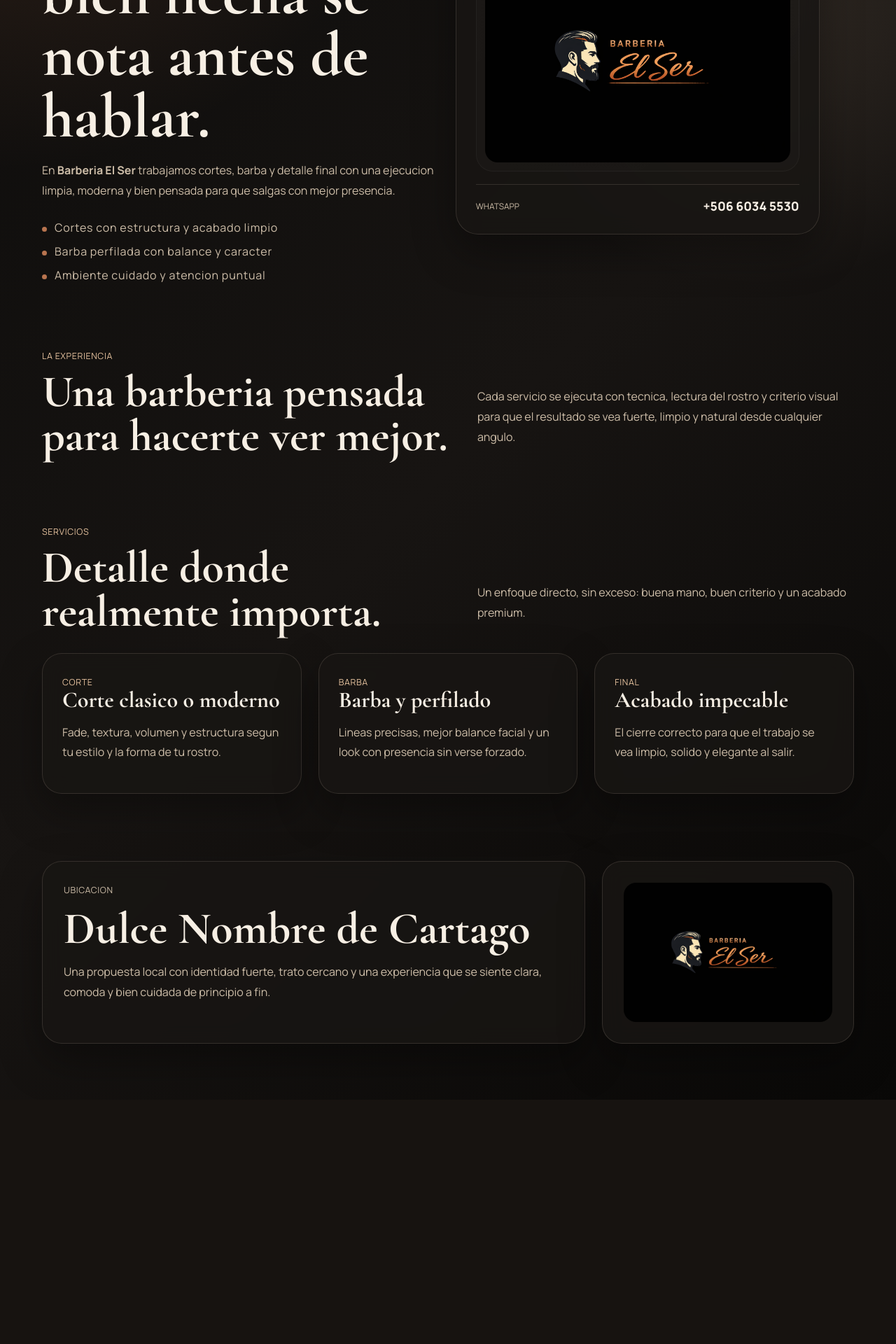
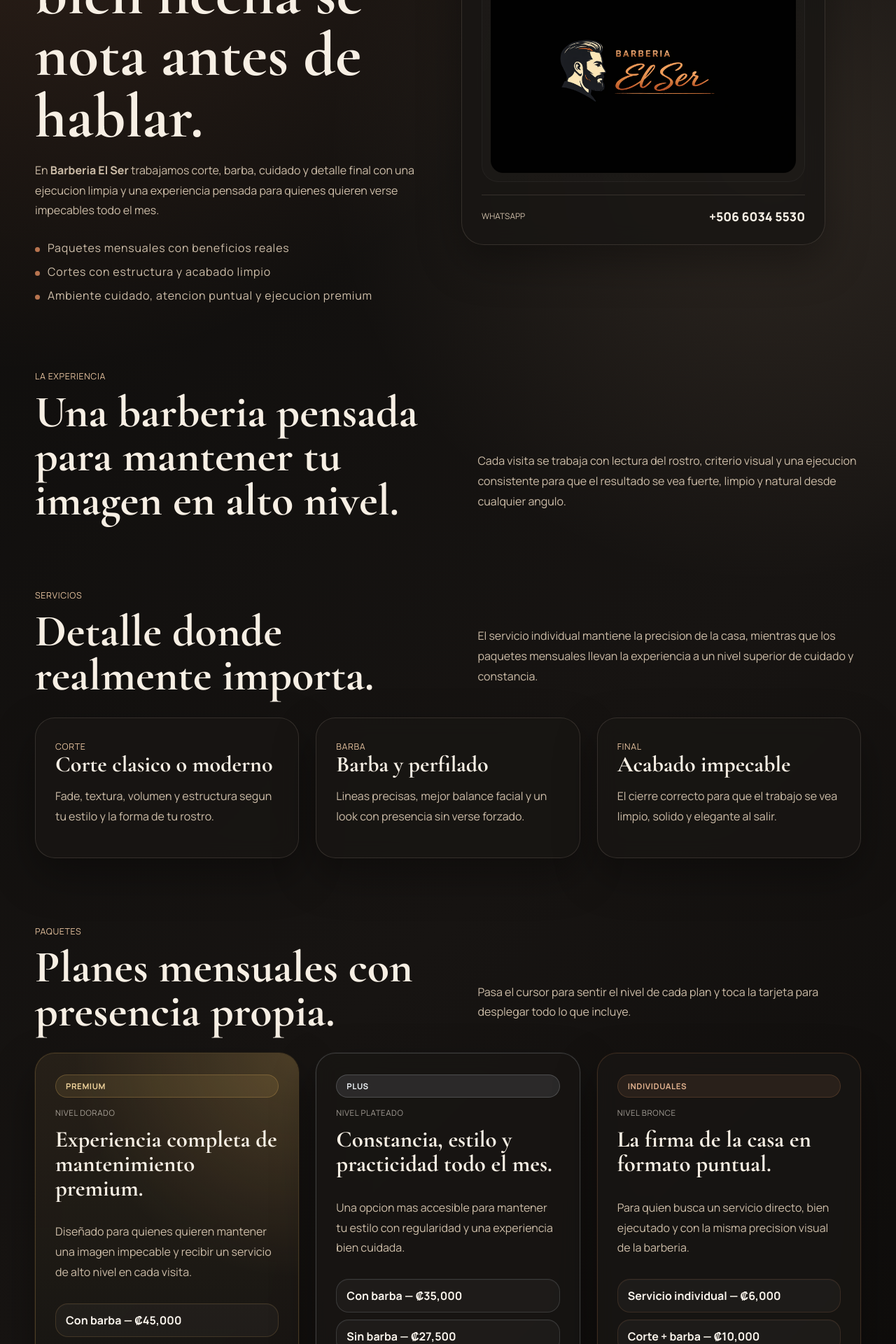
Before and after one commit to alanuza16-dev/gentleman-barber-house, a PHP site: page / in a window 1280 px wide. Shown: the part 360-2280 px from the top of the page at 70% size. Before the commit the page ends 1931 px from the top, so only its background shows below. Run offline with PHP 8.4, Linux system fonts and the light colour scheme.

Commit message:
Add premium package section and clean nav UX

```diff
--- a/assets/css/cloudflare-site.css
+++ b/assets/css/cloudflare-site.css
@@ -7,6 +7,12 @@
   --accent: #b8744f;
   --accent-soft: #e3c09d;
   --shadow: 0 24px 60px rgba(0, 0, 0, 0.34);
+  --gold: #d6a85a;
+  --gold-soft: #f0d39c;
+  --silver: #bcc1ca;
+  --silver-soft: #eef2f6;
+  --bronze: #b47852;
+  --bronze-soft: #dfb08d;
 }
 
 * {
@@ -28,9 +34,13 @@ body {
     linear-gradient(135deg, #0d0c0b 0%, #171412 52%, #090807 100%);
 }
 
-a {
+a,
+button {
   color: inherit;
-  text-decoration: none;
+}
+
+button {
+  font: inherit;
 }
 
 img {
@@ -39,16 +49,17 @@ img {
 }
 
 .site-shell {
-  width: min(1160px, calc(100% - 32px));
+  width: min(1180px, calc(100% - 32px));
   margin: 0 auto;
-  padding: 22px 0 80px;
+  padding: 22px 0 96px;
 }
 
 .topbar,
 .hero-grid,
 .section-grid,
 .service-grid,
-.feature-grid {
+.feature-grid,
+.package-grid {
   display: grid;
   gap: 24px;
 }
@@ -71,6 +82,15 @@ img {
   gap: 14px;
 }
 
+.brand-button,
+.nav-links button,
+.package-toggle {
+  border: 0;
+  background: transparent;
+  padding: 0;
+  cursor: pointer;
+}
+
 .brand img {
   width: 112px;
   height: auto;
@@ -132,7 +153,9 @@ img {
 .service-tag,
 .button,
 .hero-points,
-.brand-copy small {
+.brand-copy small,
+.package-metal,
+.package-tier {
   letter-spacing: 0.05em;
 }
 
@@ -168,7 +191,9 @@ h3 {
 .lead,
 .section-text,
 .service-card p,
-.feature-panel p {
+.feature-panel p,
+.package-summary,
+.package-list li {
   color: var(--muted);
   line-height: 1.8;
 }
@@ -225,7 +254,8 @@ h3 {
 
 .hero-panel,
 .service-card,
-.feature-panel {
+.feature-panel,
+.package-card {
   background: var(--panel);
   border: 1px solid var(--line);
   box-shadow: var(--shadow);
@@ -284,12 +315,14 @@ h3 {
   margin-bottom: 28px;
 }
 
-.service-grid {
+.service-grid,
+.package-grid {
   grid-template-columns: repeat(3, minmax(0, 1fr));
 }
 
 .service-card,
-.feature-panel {
+.feature-panel,
+.package-card {
   border-radius: 28px;
 }
 
@@ -300,6 +333,199 @@ h3 {
 
 .service-card h3 {
   margin-bottom: 12px;
+}
+
+.packages-section {
+  position: relative;
+}
+
+.package-grid {
+  align-items: start;
+}
+
+.package-card {
+  position: relative;
+  overflow: hidden;
+  transition: transform 220ms ease, border-color 220ms ease, box-shadow 220ms ease;
+}
+
+.package-card::before {
+  content: "";
+  position: absolute;
+  inset: 0;
+  opacity: 0;
+  transition: opacity 220ms ease;
+  pointer-events: none;
+}
+
+.package-card:hover::before,
+.package-card.is-open::before {
+  opacity: 1;
+}
+
+.package-card-gold {
+  border-color: rgba(214, 168, 90, 0.28);
+  box-shadow:
+    0 26px 62px rgba(0, 0, 0, 0.36),
+    0 0 0 1px rgba(214, 168, 90, 0.08);
+}
+
+.package-card-gold::before {
+  background:
+    radial-gradient(circle at top right, rgba(214, 168, 90, 0.22), transparent 34%),
+    linear-gradient(180deg, rgba(214, 168, 90, 0.08), transparent 54%);
+}
+
+.package-card-silver {
+  border-color: rgba(188, 193, 202, 0.24);
+  box-shadow:
+    0 26px 62px rgba(0, 0, 0, 0.34),
+    0 0 0 1px rgba(188, 193, 202, 0.06);
+}
+
+.package-card-silver::before {
+  background:
+    radial-gradient(circle at top right, rgba(188, 193, 202, 0.2), transparent 34%),
+    linear-gradient(180deg, rgba(188, 193, 202, 0.08), transparent 54%);
+}
+
+.package-card-bronze {
+  border-color: rgba(180, 120, 82, 0.24);
+  box-shadow:
+    0 26px 62px rgba(0, 0, 0, 0.34),
+    0 0 0 1px rgba(180, 120, 82, 0.06);
+}
+
+.package-card-bronze::before {
+  background:
+    radial-gradient(circle at top right, rgba(180, 120, 82, 0.22), transparent 34%),
+    linear-gradient(180deg, rgba(180, 120, 82, 0.08), transparent 54%);
+}
+
+.package-toggle {
+  position: relative;
+  z-index: 1;
+  display: grid;
+  gap: 14px;
+  width: 100%;
+  padding: 30px 28px 24px;
+  text-align: left;
+}
+
+.package-metal {
+  display: inline-flex;
+  align-self: flex-start;
+  padding: 8px 14px;
+  border-radius: 999px;
+  text-transform: uppercase;
+  font-size: 0.72rem;
+  font-weight: 700;
+}
+
+.package-card-gold .package-metal {
+  background: rgba(214, 168, 90, 0.12);
+  color: var(--gold-soft);
+  border: 1px solid rgba(214, 168, 90, 0.28);
+}
+
+.package-card-silver .package-metal {
+  background: rgba(188, 193, 202, 0.12);
+  color: var(--silver-soft);
+  border: 1px solid rgba(188, 193, 202, 0.24);
+}
+
+.package-card-bronze .package-metal {
+  background: rgba(180, 120, 82, 0.12);
+  color: var(--bronze-soft);
+  border: 1px solid rgba(180, 120, 82, 0.24);
+}
+
+.package-tier {
+  display: inline-block;
+  text-transform: uppercase;
+  font-size: 0.72rem;
+  color: rgba(247, 239, 228, 0.62);
+}
+
+.package-toggle h3 {
+  font-size: 2.05rem;
+  line-height: 1.06;
+}
+
+.package-prices {
+  display: grid;
+  gap: 10px;
+}
+
+.package-prices span {
+  display: block;
+  padding: 12px 14px;
+  border-radius: 18px;
+  background: rgba(255, 255, 255, 0.03);
+  color: #fbf5ed;
+  font-weight: 700;
+  box-shadow: inset 0 1px 0 rgba(255, 255, 255, 0.03);
+}
+
+.package-card-gold .package-prices span {
+  border: 1px solid rgba(214, 168, 90, 0.18);
+}
+
+.package-card-silver .package-prices span {
+  border: 1px solid rgba(188, 193, 202, 0.18);
+}
+
+.package-card-bronze .package-prices span {
+  border: 1px solid rgba(180, 120, 82, 0.18);
+}
+
+.package-details {
+  max-height: 0;
+  overflow: hidden;
+  transition: max-height 320ms ease, opacity 220ms ease, padding 220ms ease;
+  opacity: 0;
+  padding: 0 28px;
+}
+
+.package-card.is-open .package-details {
+  max-height: 480px;
+  opacity: 1;
+  padding: 0 28px 28px;
+}
+
+.package-list {
+  display: grid;
+  gap: 12px;
+  padding: 0;
+  margin: 0;
+  list-style: none;
+}
+
+.package-list li {
+  position: relative;
+  padding-left: 18px;
+}
+
+.package-list li::before {
+  content: "";
+  position: absolute;
+  left: 0;
+  top: 12px;
+  width: 7px;
+  height: 7px;
+  border-radius: 50%;
+}
+
+.package-card-gold .package-list li::before {
+  background: var(--gold);
+}
+
+.package-card-silver .package-list li::before {
+  background: var(--silver);
+}
+
+.package-card-bronze .package-list li::before {
+  background: var(--bronze);
 }
 
 .feature-grid {
--- a/index.html
+++ b/index.html
@@ -6,13 +6,13 @@
   <title>Barberia El Ser | Dulce Nombre de Cartago</title>
   <meta
     name="description"
-    content="Barberia El Ser en Dulce Nombre de Cartago. Corte, barba y detalle con una experiencia premium."
+    content="Barberia El Ser en Dulce Nombre de Cartago. Paquetes premium, corte, barba y detalle con una experiencia de alto nivel."
   >
   <meta name="theme-color" content="#161412">
   <meta property="og:title" content="Barberia El Ser">
   <meta
     property="og:description"
-    content="Imagen impecable, tecnica precisa y una experiencia premium en Dulce Nombre de Cartago."
+    content="Imagen impecable, paquetes mensuales y una experiencia premium en Dulce Nombre de Cartago."
   >
   <meta property="og:type" content="website">
   <meta property="og:image" content="./assets/img/barberia-el-ser-social.png">
@@ -30,20 +30,20 @@
   <div class="site-shell">
     <header class="hero" id="inicio">
       <nav class="topbar">
-        <a class="brand" href="#inicio" aria-label="Ir al inicio">
+        <button class="brand brand-button" type="button" data-target="inicio" aria-label="Ir al inicio">
           <img src="./assets/img/barberia-el-ser-logo.png" alt="Logo Barberia El Ser">
           <span class="brand-copy">
             <strong>Barberia El Ser</strong>
             <small>Dulce Nombre de Cartago</small>
           </span>
-        </a>
+        </button>
 
         <div class="nav-actions">
           <div class="nav-links" aria-label="Navegacion principal">
-            <a href="#inicio">Inicio</a>
-            <a href="#servicios">Servicios</a>
-            <a href="#experiencia">Experiencia</a>
-            <a href="#ubicacion">Ubicacion</a>
+            <button type="button" data-target="inicio">Inicio</button>
+            <button type="button" data-target="servicios">Servicios</button>
+            <button type="button" data-target="paquetes">Paquetes</button>
+            <button type="button" data-target="ubicacion">Ubicacion</button>
           </div>
           <a
             class="button"
@@ -61,13 +61,13 @@
           <p class="eyebrow">Precision, presencia y estilo.</p>
           <h1>Una imagen bien hecha se nota antes de hablar.</h1>
           <p class="lead">
-            En <strong>Barberia El Ser</strong> trabajamos cortes, barba y detalle final con una ejecucion
-            limpia, moderna y bien pensada para que salgas con mejor presencia.
+            En <strong>Barberia El Ser</strong> trabajamos corte, barba, cuidado y detalle final con una
+            ejecucion limpia y una experiencia pensada para quienes quieren verse impecables todo el mes.
           </p>
           <ul class="hero-points">
+            <li>Paquetes mensuales con beneficios reales</li>
             <li>Cortes con estructura y acabado limpio</li>
-            <li>Barba perfilada con balance y caracter</li>
-            <li>Ambiente cuidado y atencion puntual</li>
+            <li>Ambiente cuidado, atencion puntual y ejecucion premium</li>
           </ul>
         </div>
 
@@ -87,11 +87,11 @@
       <section class="section section-grid reveal" id="experiencia">
         <div>
           <p class="eyebrow">La experiencia</p>
-          <h2>Una barberia pensada para hacerte ver mejor.</h2>
+          <h2>Una barberia pensada para mantener tu imagen en alto nivel.</h2>
         </div>
         <p class="section-text">
-          Cada servicio se ejecuta con tecnica, lectura del rostro y criterio visual para que el resultado
-          se vea fuerte, limpio y natural desde cualquier angulo.
+          Cada visita se trabaja con lectura del rostro, criterio visual y una ejecucion consistente para que
+          el resultado se vea fuerte, limpio y natural desde cualquier angulo.
         </p>
       </section>
 
@@ -102,7 +102,8 @@
             <h2>Detalle donde realmente importa.</h2>
           </div>
           <p class="section-text">
-            Un enfoque directo, sin exceso: buena mano, buen criterio y un acabado premium.
+            El servicio individual mantiene la precision de la casa, mientras que los paquetes mensuales llevan
+            la experiencia a un nivel superior de cuidado y constancia.
           </p>
         </div>
 
@@ -121,6 +122,93 @@
             <span class="service-tag">Final</span>
             <h3>Acabado impecable</h3>
             <p>El cierre correcto para que el trabajo se vea limpio, solido y elegante al salir.</p>
+          </article>
+        </div>
+      </section>
+
+      <section class="section packages-section" id="paquetes">
+        <div class="section-grid reveal">
+          <div>
+            <p class="eyebrow">Paquetes</p>
+            <h2>Planes mensuales con presencia propia.</h2>
+          </div>
+          <p class="section-text">
+            Pasa el cursor para sentir el nivel de cada plan y toca la tarjeta para desplegar todo lo que incluye.
+          </p>
+        </div>
+
+        <div class="package-grid">
+          <article class="package-card package-card-gold reveal is-open" data-package-card>
+            <button class="package-toggle" type="button" aria-expanded="true" data-package-toggle>
+              <span class="package-metal">Premium</span>
+              <span class="package-tier">Nivel dorado</span>
+              <h3>Experiencia completa de mantenimiento premium.</h3>
+              <p class="package-summary">
+                Diseñado para quienes quieren mantener una imagen impecable y recibir un servicio de alto nivel en cada visita.
+              </p>
+              <div class="package-prices">
+                <span>Con barba — ₡45,000</span>
+                <span>Sin barba — ₡35,000</span>
+              </div>
+            </button>
+            <div class="package-details" data-package-details>
+              <ul class="package-list">
+                <li>Hasta 3 servicios completos al mes</li>
+                <li>Corte de cabello</li>
+                <li>Perfilado y arreglo de barba segun el paquete seleccionado</li>
+                <li>Mascarilla facial</li>
+                <li>Lavado con productos premium para el cuidado del cabello y la piel</li>
+                <li>Bebida de cortesia a eleccion: cafe de calidad, batido de la casa o trago al gusto</li>
+              </ul>
+            </div>
+          </article>
+
+          <article class="package-card package-card-silver reveal" data-package-card>
+            <button class="package-toggle" type="button" aria-expanded="false" data-package-toggle>
+              <span class="package-metal">Plus</span>
+              <span class="package-tier">Nivel plateado</span>
+              <h3>Constancia, estilo y practicidad todo el mes.</h3>
+              <p class="package-summary">
+                Una opcion mas accesible para mantener tu estilo con regularidad y una experiencia bien cuidada.
+              </p>
+              <div class="package-prices">
+                <span>Con barba — ₡35,000</span>
+                <span>Sin barba — ₡27,500</span>
+              </div>
+            </button>
+            <div class="package-details" data-package-details>
+              <ul class="package-list">
+                <li>Hasta 3 servicios completos al mes</li>
+                <li>Corte de cabello</li>
+                <li>Perfilado y arreglo de barba segun el paquete seleccionado</li>
+                <li>Lavado con productos basicos de cuidado</li>
+                <li>Bebidas basicas de cortesia</li>
+                <li>No incluye mascarillas ni productos premium</li>
+              </ul>
+            </div>
+          </article>
+
+          <article class="package-card package-card-bronze reveal" data-package-card>
+            <button class="package-toggle" type="button" aria-expanded="false" data-package-toggle>
+              <span class="package-metal">Individuales</span>
+              <span class="package-tier">Nivel bronce</span>
+              <h3>La firma de la casa en formato puntual.</h3>
+              <p class="package-summary">
+                Para quien busca un servicio directo, bien ejecutado y con la misma precision visual de la barberia.
+              </p>
+              <div class="package-prices">
+                <span>Servicio individual — ₡6,000</span>
+                <span>Corte + barba — ₡10,000</span>
+              </div>
+            </button>
+            <div class="package-details" data-package-details>
+              <ul class="package-list">
+                <li>Atencion individual por visita</li>
+                <li>Ideal para mantenimiento puntual</li>
+                <li>Disponible como corte solo o corte con barba</li>
+                <li>Misma ejecucion limpia y detallada de la casa</li>
+              </ul>
+            </div>
           </article>
         </div>
       </section>
```
Also changed, not shown: other parts of assets/css/cloudflare-site.css (+42 -13 lines), assets/js/cloudflare-site.js (+46 -0 lines).
